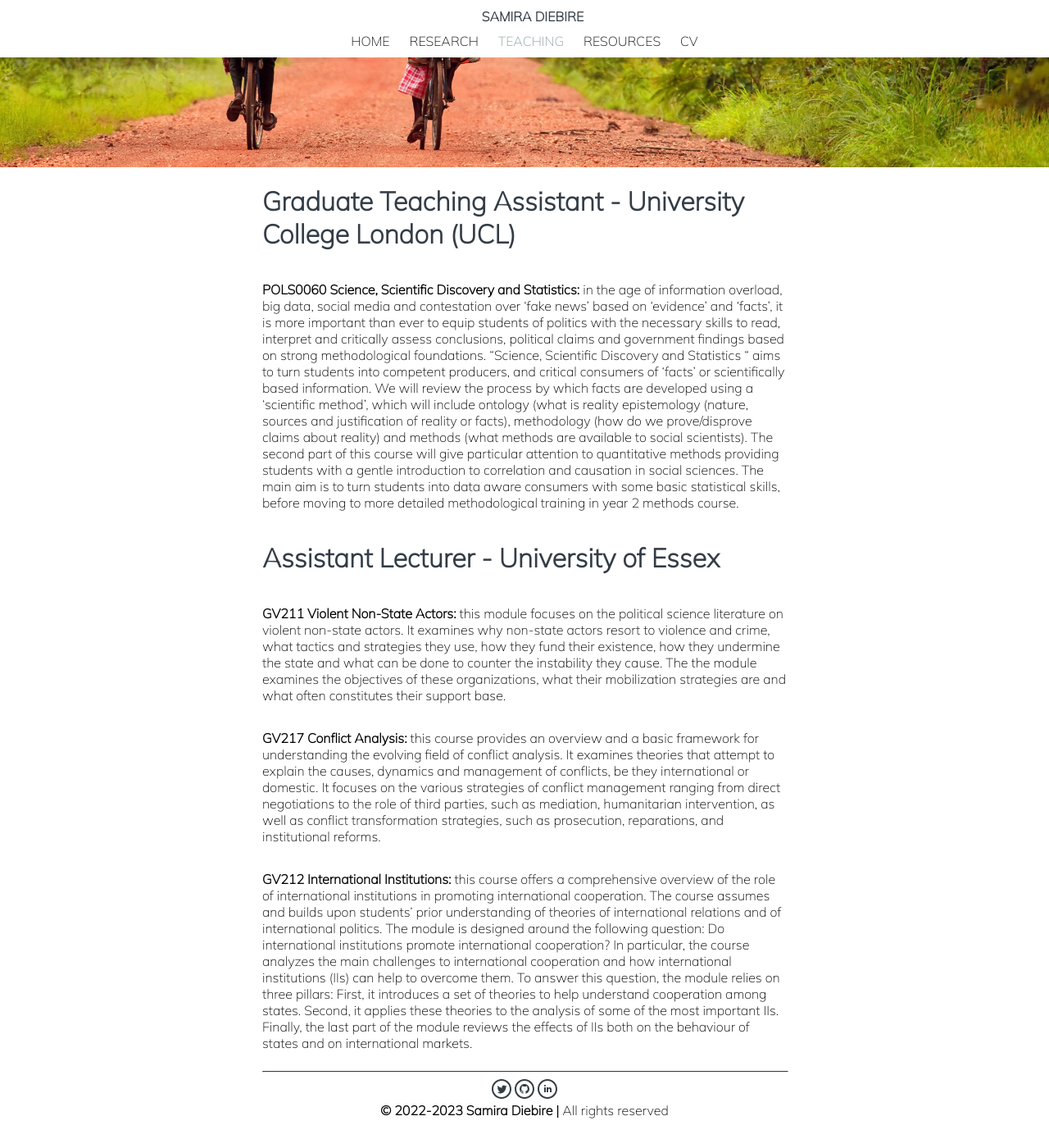
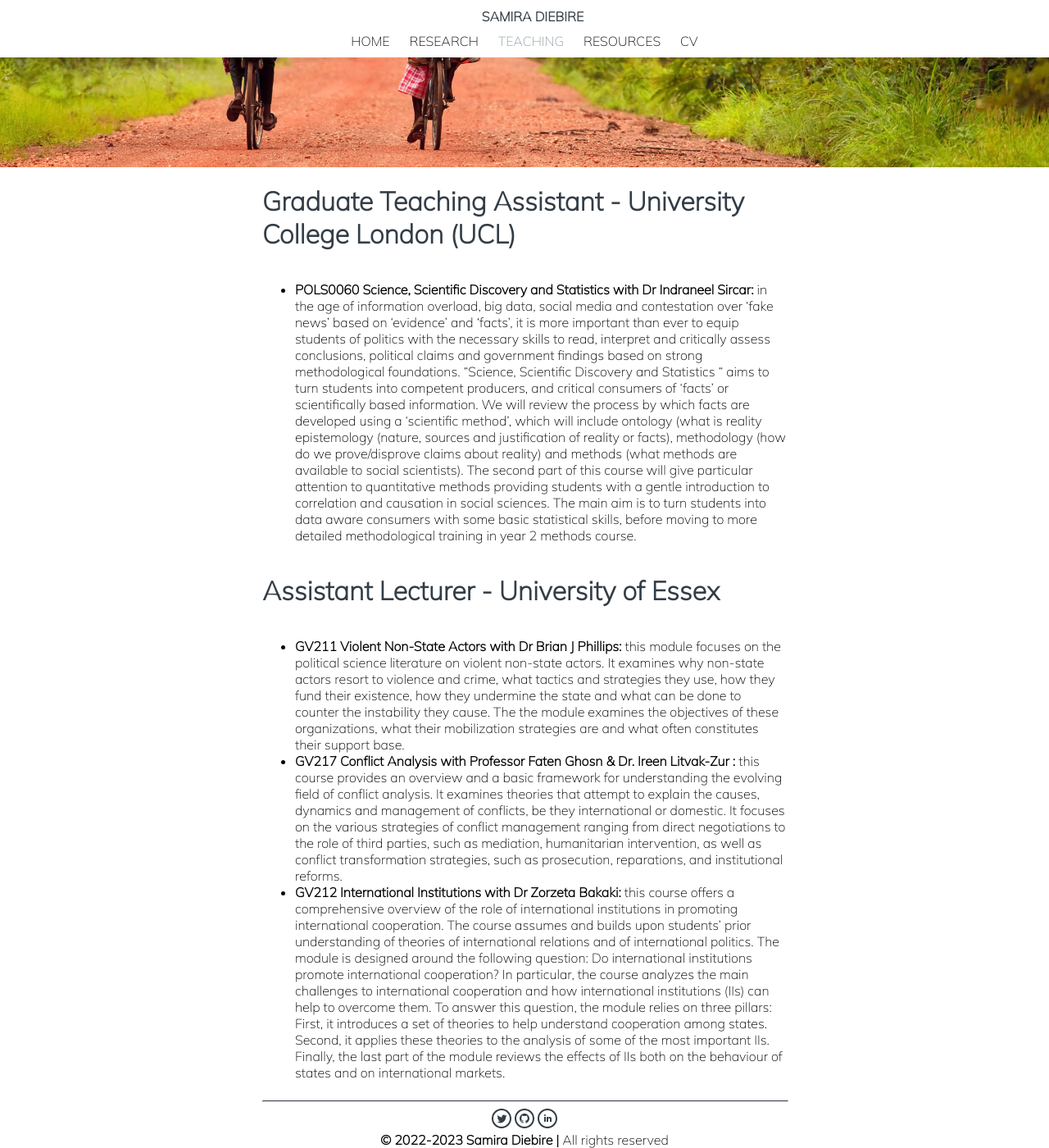
Before and after one commit to samiradiebire/samiradiebire.github.io, a Jekyll site: the page built from teaching.md, in a window 1280 px wide and 1400 px high, scrolled down 266 px. Shown: the whole window at 82% size. Built offline with Jekyll 4.4.1, drawn with Linux system fonts in a browser that asks for light colours; before the commit the page ends 1630 px from its top, so only the background shows below that.

Commit message:
teaching page update

```diff
--- a/teaching.md
+++ b/teaching.md
@@ -12,13 +12,11 @@ image: /assets/images/wat.jpeg
 
 # Graduate Teaching Assistant - University College London (UCL)
 
-**POLS0060 Science, Scientific Discovery and Statistics:** in the age of information overload, big data, social media and contestation over ‘fake news’ based on ‘evidence’ and ‘facts’, it is more important than ever to equip students of politics with the necessary skills to read, interpret and critically assess conclusions, political claims and government findings based on strong methodological foundations. “Science, Scientific Discovery and Statistics " aims to turn students into competent producers, and critical consumers of ‘facts’ or scientifically based information. We will review the process by which facts are developed using a ‘scientific method’, which will include ontology (what is reality epistemology (nature, sources and justification of reality or facts), methodology (how do we prove/disprove claims about reality) and methods (what methods are available to social scientists). The second part of this course will give particular attention to quantitative methods providing students with a gentle introduction to correlation and causation in social sciences. The main aim is to turn students into data aware consumers with some basic statistical skills, before moving to more detailed methodological training in year 2 methods course.
+- **POLS0060 Science, Scientific Discovery and Statistics with Dr Indraneel Sircar:** in the age of information overload, big data, social media and contestation over ‘fake news’ based on ‘evidence’ and ‘facts’, it is more important than ever to equip students of politics with the necessary skills to read, interpret and critically assess conclusions, political claims and government findings based on strong methodological foundations. “Science, Scientific Discovery and Statistics " aims to turn students into competent producers, and critical consumers of ‘facts’ or scientifically based information. We will review the process by which facts are developed using a ‘scientific method’, which will include ontology (what is reality epistemology (nature, sources and justification of reality or facts), methodology (how do we prove/disprove claims about reality) and methods (what methods are available to social scientists). The second part of this course will give particular attention to quantitative methods providing students with a gentle introduction to correlation and causation in social sciences. The main aim is to turn students into data aware consumers with some basic statistical skills, before moving to more detailed methodological training in year 2 methods course.
 
 
 # Assistant Lecturer - University of Essex
 
-**GV211 Violent Non-State Actors:** this module focuses on the political science literature on violent non-state actors. It examines why non-state actors resort to violence and crime, what tactics and strategies they use, how they fund their existence, how they undermine the state and what can be done to counter the instability they cause. The the module examines the objectives of these organizations, what their mobilization strategies are and what often constitutes their support base.
-
-**GV217 Conflict Analysis:** this course provides an overview and a basic framework for understanding the evolving field of conflict analysis. It examines theories that attempt to explain the causes, dynamics and management of conflicts, be they international or domestic. It focuses on the various strategies of conflict management ranging from direct negotiations to the role of third parties, such as mediation, humanitarian intervention, as well as conflict transformation strategies, such as prosecution, reparations, and institutional reforms.
-
-**GV212 International Institutions:** this course offers a comprehensive overview of the role of international institutions in promoting international cooperation. The course assumes and builds upon students' prior understanding of theories of international relations and of international politics. The module is designed around the following question: Do international institutions promote international cooperation? In particular, the course analyzes the main challenges to international cooperation and how international institutions (IIs) can help to overcome them. To answer this question, the module relies on three pillars: First, it introduces a set of theories to help understand cooperation among states. Second, it applies these theories to the analysis of some of the most important IIs. Finally, the last part of the module reviews the effects of IIs both on the behaviour of states and on international markets.
+- **GV211 Violent Non-State Actors with Dr Brian J Phillips:** this module focuses on the political science literature on violent non-state actors. It examines why non-state actors resort to violence and crime, what tactics and strategies they use, how they fund their existence, how they undermine the state and what can be done to counter the instability they cause. The the module examines the objectives of these organizations, what their mobilization strategies are and what often constitutes their support base.
+- **GV217 Conflict Analysis with Professor Faten Ghosn & Dr. Ireen Litvak-Zur :** this course provides an overview and a basic framework for understanding the evolving field of conflict analysis. It examines theories that attempt to explain the causes, dynamics and management of conflicts, be they international or domestic. It focuses on the various strategies of conflict management ranging from direct negotiations to the role of third parties, such as mediation, humanitarian intervention, as well as conflict transformation strategies, such as prosecution, reparations, and institutional reforms.
+- **GV212 International Institutions with Dr Zorzeta Bakaki:** this course offers a comprehensive overview of the role of international institutions in promoting international cooperation. The course assumes and builds upon students' prior understanding of theories of international relations and of international politics. The module is designed around the following question: Do international institutions promote international cooperation? In particular, the course analyzes the main challenges to international cooperation and how international institutions (IIs) can help to overcome them. To answer this question, the module relies on three pillars: First, it introduces a set of theories to help understand cooperation among states. Second, it applies these theories to the analysis of some of the most important IIs. Finally, the last part of the module reviews the effects of IIs both on the behaviour of states and on international markets.
```
